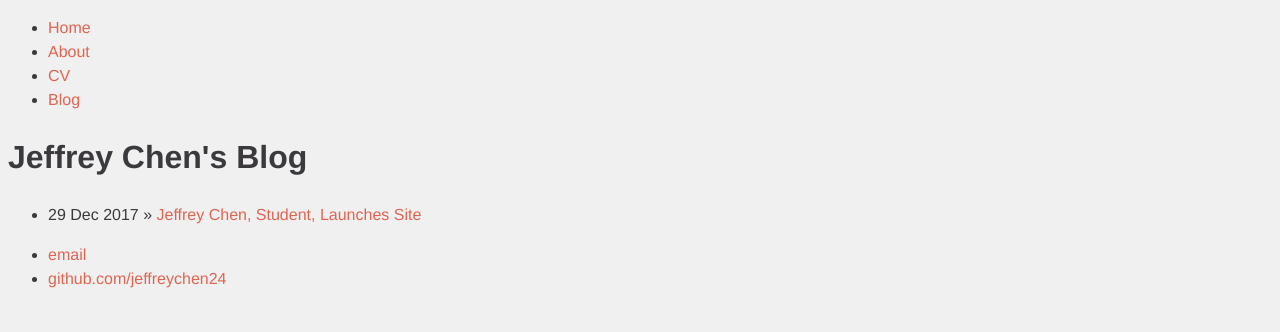
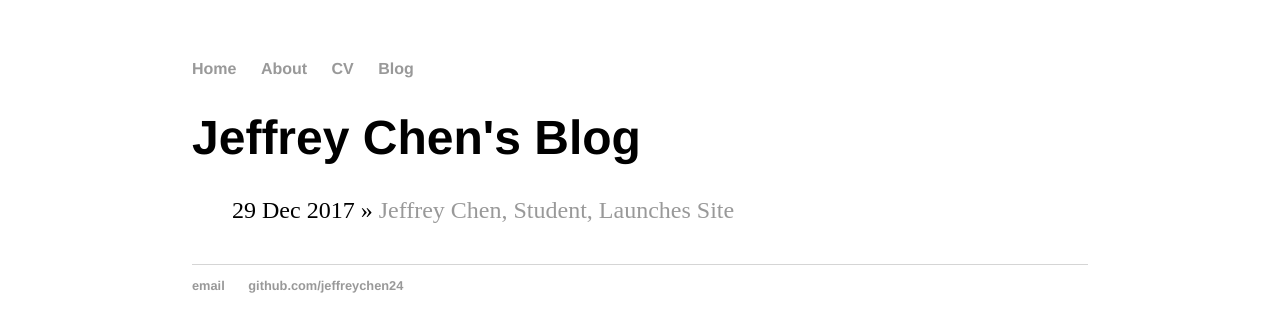
Before and after one commit to jeffreychen24/jeffreychen24.github.io, a Jekyll site: the page built from blog/index.html, in a window 1280 px wide. Shown: the top 332 px of the page. Built offline with Jekyll 4.4.1, drawn with Linux system fonts in a browser that asks for light colours.

Commit message:
Update main.css

```diff
--- a/css/main.css
+++ b/css/main.css
@@ -1,358 +1,43 @@
-
-/*CARD */
-
-.card {
-	position: relative;
-	float: left;
-	width: 29%;
-	height: 0;
-	margin: 2%;
-	padding-bottom: 20%;
+body {
+    margin: 60px auto;
+    width: 70%;
+}
+nav ul, footer ul {
+    font-family:'Helvetica', 'Arial', 'Sans-Serif';
+    padding: 0px;
+    list-style: none;
+    font-weight: bold;
+}
+nav ul li, footer ul li {
+    display: inline;
+    margin-right: 20px;
+}
+a {
+    text-decoration: none;
+    color: #999;
+}
+a:hover {
+    text-decoration: underline;
+}
+h1 {
+    font-size: 3em;
+    font-family:'Helvetica', 'Arial', 'Sans-Serif';
+}
+p {
+    font-size: 1.5em;
+    line-height: 1.4em;
+    color: #333;
+}
+footer {
+    border-top: 1px solid #d5d5d5;
+    font-size: .8em;
 }
 
-.card__container {
-	position: fixed;
-	top: 0;
-	left: 0;
-	overflow-x: hidden;
-	overflow-y: auto;
-	width: 100%;
-	height: 100%;
-	-webkit-overflow-scrolling: touch;
+ul.posts {
+    margin: 20px auto 40px;
+    font-size: 1.5em;
 }
 
-.card__container--closed {
-	position: absolute;
-	overflow: hidden;
+ul.posts li {
+    list-style: none;
 }
-
-.card__image {
-	position: absolute;
-	top: 0;
-	left: 0;
-	display: block;
-	width: 100%;
-	height: 100%;
-}
-
-.card__container--closed .card__image {
-	position: relative;
-	cursor: pointer;
-}
-/* Fix IE */
-
-.card__container--fix-image .card__image {
-	position: fixed;
-}
-
-.card__content {
-	position: relative;
-	width: 100%;
-	max-width: 800px;
-	height: auto;
-	margin: 400px auto 60px;
-	padding: 30px 40px 22px;
-	background: #fff;
-}
-
-.card__container--closed .card__content {
-	margin-top: 0;
-	padding: 0 16px;
-	pointer-events: none;
-	background: transparent;
-}
-
-.card__caption {
-	font-size: 2em;
-	max-width: 800px;
-	margin: 0 auto;
-	padding: 35px 30px 0px;
-}
-
-.card__container--closed .card__caption {
-	font-size: 1em;
-	max-width: auto;
-	padding: 10px 10px 25px;
-	-webkit-transform: translateY(-100%);
-	-ms-transform: translateY(-100%);
-	transform: translateY(-100%);
-}
-
-.card__title {
-	font-size: 1.5em;
-	line-height: 1;
-	margin: 5px 0 0 0;
-	color: #3b393d;
-}
-
-.card__container--closed .card__title {
-	color: #fff;
-}
-
-.card__subtitle {
-	font-size: .95em;
-	line-height: 1;
-	margin: 5px 0 0;
-	color: #777778;
-}
-
-.card__container--closed .card__subtitle {
-	color: #f5f5f5;
-}
-
-.card__copy {
-	font-size: 1.25em;
-	max-width: 900px;
-	margin: 0 auto;
-	padding: 25px 30px 100px;
-	color: #3b393d;
-}
-
-.card__copy p:first-of-type {
-	font-size: 1.5em;
-	padding: 0 0 1em 0;
-}
-
-.card__btn-close {
-	font-size: 18px;
-	position: absolute;
-	top: 0;
-	right: 0;
-	padding: 36px;
-	cursor: pointer;
-}
-
-.card__container--closed .card__btn-close {
-	display: none;
-}
-
-.meta {
-	font-size: .85em;
-	display: -webkit-flex;
-	display: flex;
-	padding: 0 0 35px 0;
-
-	-webkit-align-items: center;
-	align-items: center;
-}
-
-.meta__avatar {
-	border-radius: 50%;
-	height: 50px;
-	width: 50px;
-}
-
-.meta__author {
-	font-weight: bold;
-	padding: 0 15px;
-}
-
-.meta__date {
-	margin: 0 0 0 auto;
-}
-
-@media only screen and (max-width: 980px) {
-	.card {
-		width: 46%;
-		padding-bottom: 32.2%;
-	}
-	.card__content {
-		margin-bottom: 0;
-		padding-right: 20px;
-		padding-left: 20px;
-	}
-}
-
-@media only screen and (max-width: 580px) {
-	.card {
-		width: 96%;
-		padding-bottom: 67.2%;
-	}
-}
-
-@media only screen and (max-width: 400px) {
-	.card__caption {
-		font-size: 1.25em;
-		padding: 35px 0px 0px;
-	}
-	.meta {
-		padding: 0 0 25px 0;
-	}
-	.card__copy {
-		font-size: 90%;
-		padding: 25px 0px 100px;
-	}
-}
-
-
-*,
-*:after,
-*:before {
-	-webkit-box-sizing: border-box;
-	box-sizing: border-box;
-}
-
-.clearfix:before,
-.clearfix:after {
-	content: '';
-	display: table;
-}
-
-.clearfix:after {
-	clear: both;
-}
-
-body {
-	font-family: Avenir, 'Helvetica Neue', 'Lato', 'Segoe UI', Helvetica, Arial, sans-serif;
-	line-height: 1.5;
-	color: #3b393d;
-	background: #f0f0f0;
-	background-size: cover;
-	-webkit-font-smoothing: antialiased;
-	-moz-osx-font-smoothing: grayscale;
-	overflow: hidden;
-	overflow-y: scroll;
-}
-
-body.body--hidden {
-	overflow: hidden;
-}
-
-body.body--hidden .header {
-	opacity: 0;
-}
-
-.header{
-	-webkit-transition: opacity 300ms ease-in-out;
-	transition: opacity 300ms ease-in-out;
-}
-
-a {
-	text-decoration: none;
-	color: #de6551;
-	outline: none;
-}
-
-a:hover,
-a:focus {
-	color: #3b393d;
-}
-
-.body {
-	background: #acaad1;
-}
-
-.body a {
-	color: #4f4c4c;
-}
-
-.body .header h1 span {
-	color: #4f4c4c;
-}
-
-.hidden {
-	position: absolute;
-	overflow: hidden;
-	width: 0;
-	height: 0;
-	pointer-events: none;
-}
-/* Header */
-
-.header {
-	padding: 2em 1em;
-	text-align: center;
-}
-
-.header h1 {
-	font-size: 3em;
-	font-weight: 400;
-	line-height: 1.2;
-	margin: .5em 0 0;
-}
-
-.header h1 span {
-	font-size: .45em;
-	display: block;
-	padding: .5em 0 1em;
-	color: #999;
-}
-/* Top Navigation Style */
-
-.links {
-	margin: 2em 0 0;
-}
-
-.links a {
-	display: inline-block;
-	margin: 0 .5em;
-}
-
-/* cards wrapper and close btn */
-
-.wrapper {
-	overflow: auto;
-	width: 95%;
-	max-width: 1366px;
-	margin: 0 auto;
-}
-
-@media screen and (max-width: 50em) {
-	.header {
-		padding: 3em 10% 4em;
-	}
-}
-
-@media screen and (max-width: 40em) {
-	.header h1 {
-		font-size: 2.4em;
-		line-height: 1.2;
-	}
-}
-
-/* PATTERN */
-
-.pattern {
-	position: fixed;
-	z-index: -1;
-	top: 0;
-	left: 0;
-	width: 100%;
-	height: 100%;
-	background: no-repeat center center / cover;
-}
-
-.pattern--hidden {
-	visibility: hidden;
-	opacity: 0;
-}
-
-.pattern--hidden .polygon {
-	transition-duration: 0ms;
-}
-
-.pattern svg {
-	width: 100%;
-	height: 100%;
-}
-
-.polygon {
-	transition: -webkit-transform 300ms ease-in-out, opacity 300ms ease-in-out;
-	transition: transform 300ms ease-in-out, opacity 300ms ease-in-out;
-	-webkit-transform: scale(1);
-	transform: scale(1);
-	-webkit-transform-origin: center bottom;
-	transform-origin: center bottom;
-}
-
-.polygon--hidden {
-	opacity: 0;
-	-webkit-transform: scale(0);
-	transform: scale(0);
-}
-/* disable scale on firefox */
-
-.ff .polygon {
-	-webkit-transform: scale(1)!important;
-	transform: scale(1)!important;
-}
```
